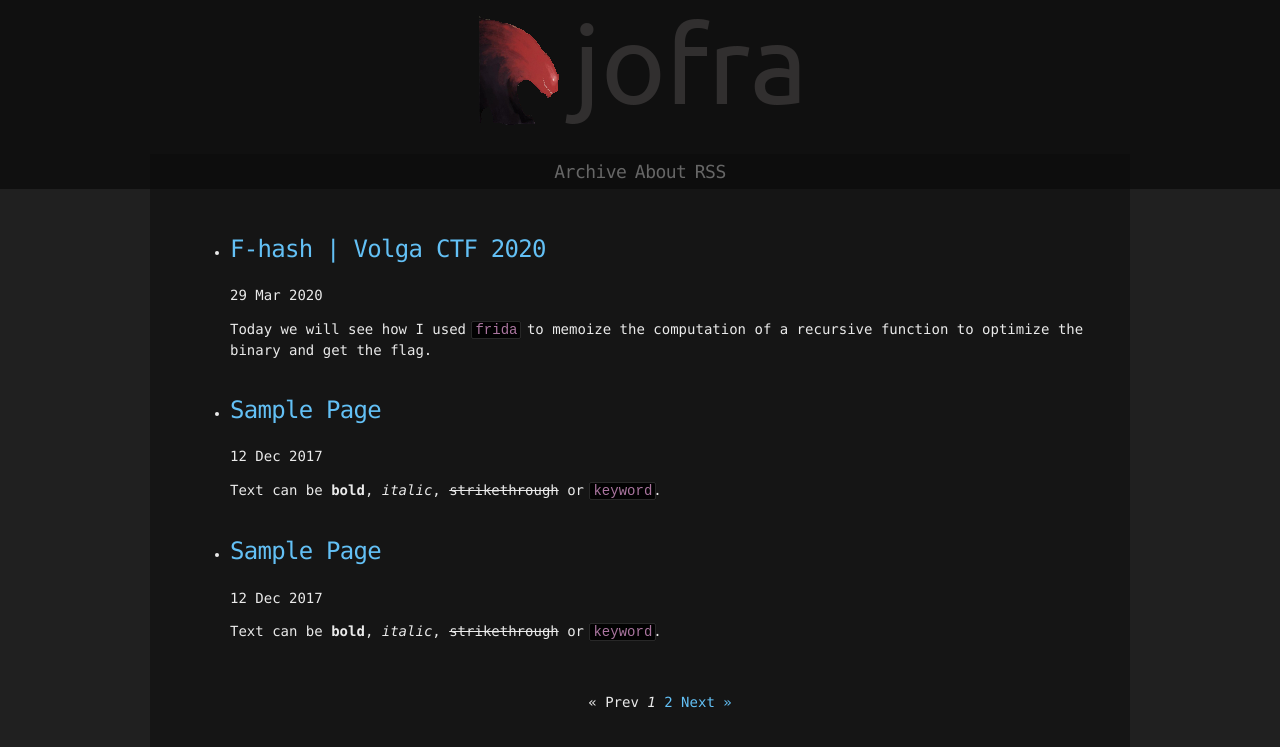
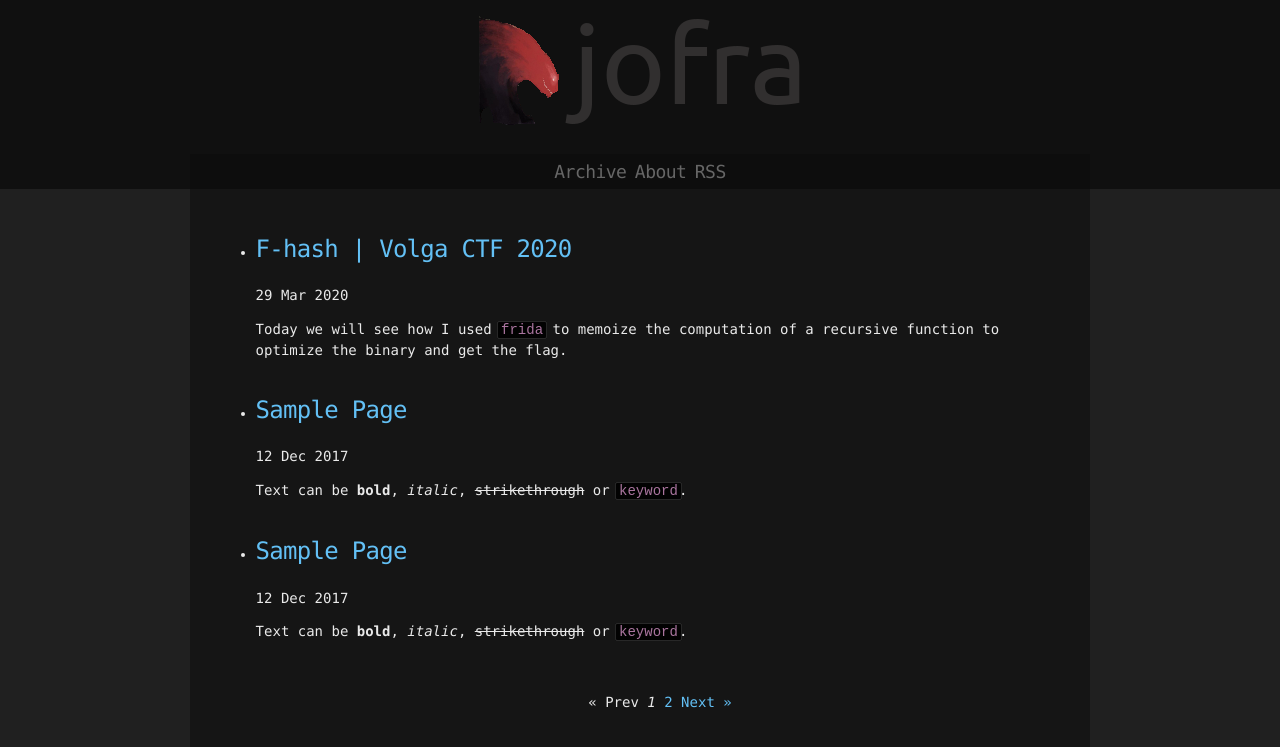
Before and after one commit to Vasco-jofra/Vasco-jofra.github.io, a Jekyll site: the page built from index.html, in a window 1280 px wide. Shown: the top 747 px of the page. Built offline with Jekyll 4.4.1, drawn with Linux system fonts in a browser that asks for light colours; the list of posts is cut into pages by our own code.

Commit message:
fixed problem with padding messing up mobile

```diff
--- a/_sass/base.scss
+++ b/_sass/base.scss
@@ -51,11 +51,15 @@ section {
 
 // Both the body and the nav should have the same
 .container {
-    width: 90%;
-    max-width: 900px;
-    margin: 0 auto;
-    padding-right: 40px;
-    padding-left: 40px;
+  width: 100%;
+  max-width: 900px;
+  padding-right: 2%;
+  padding-left: 2%;
+  margin: auto;
+  box-sizing: border-box;
+  -moz-box-sizing: border-box;
+  -webkit-box-sizing: border-box;
+  -ms-box-sizing: border-box;
 }
 
 .body-container {
@@ -68,9 +72,6 @@ section {
 // Header
 header {
   background: rgba(0, 0, 0, 0.5);
-  //   border-bottom: 1px dashed $conifer; //header;
-  //   padding: 40px;
-  margin: 0 auto;
   text-align: center;
 }
 
```
